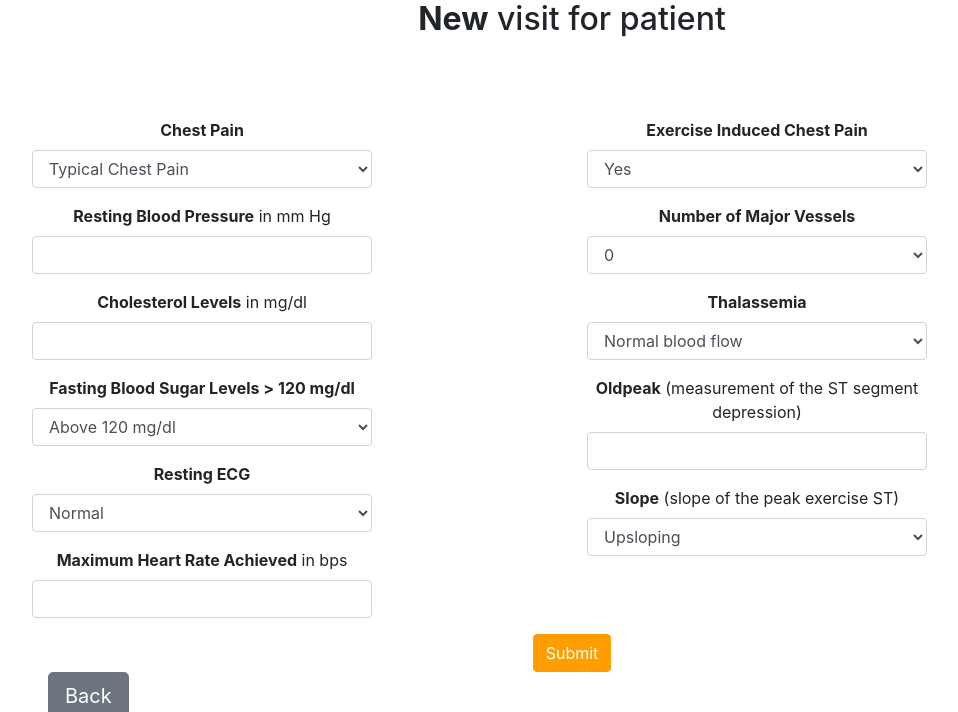
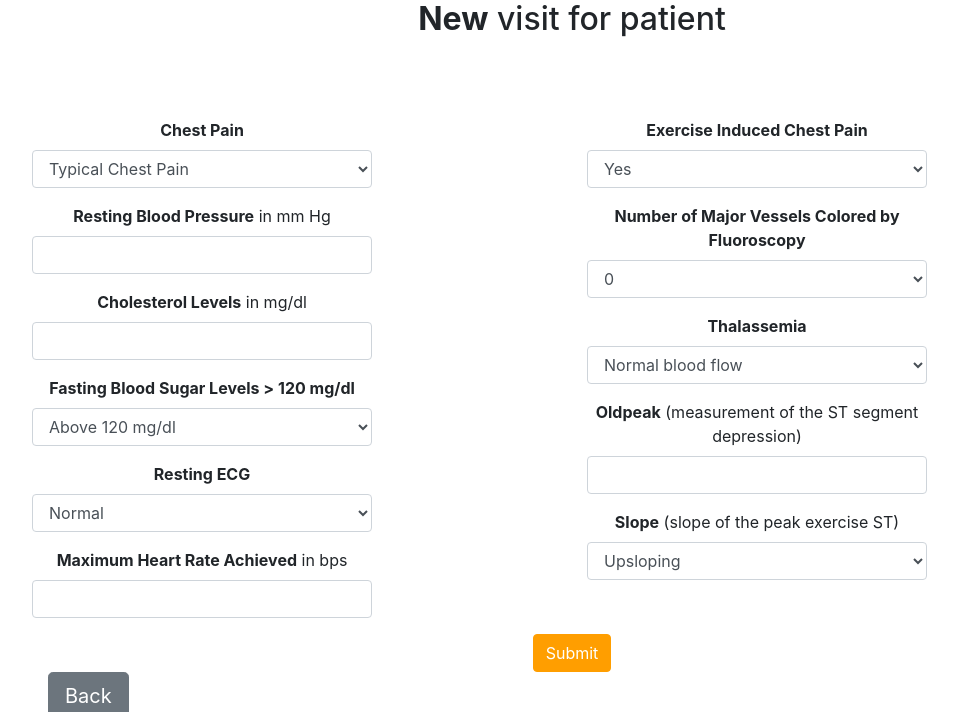
Before and after one commit to christian12305/TESINA-Web-Project, a Flask app: template website/templates/new_visit.html in a window 1280 px wide. Shown: the part 232-944 px from the top of the page, without its empty margins (68-1026 px from the left). Run offline with Flask 3, Linux system fonts and the light colour scheme; the template is opened without the code that fills it: most values are stand-ins (such as "Sample title", 1, 10 or a date in 2020); parts of the project's set-up code (start-up, migrations or seed data) failed here and were passed over; some libraries are stand-ins or nearby versions.

Commit message:
Small bug fixes

```diff
--- a/website/data_access/userDA.py
+++ b/website/data_access/userDA.py
@@ -42,6 +42,11 @@ class UserDataAccess:
 
     #Inserts the patient with the given inputs
     def store_user(self, first_name, initial, last_name, email, password, rol):
+        #Correct row input
+        if(rol == "1"):
+            rol = 1
+        else:
+            rol = 2
         ##Creating a connection cursor
         cursor = db.connection.cursor()
         cursor.execute(''' INSERT INTO USUARIO(primer_nombre, inicial, apellido, correo_electronico, contraseña, id_rol_fk) VALUES(%s, %s, %s, %s, %s, %s) ''', (first_name, initial, last_name, email, password, rol,))
--- a/website/templates/new_visit.html
+++ b/website/templates/new_visit.html
@@ -84,7 +84,7 @@
                     </select>
                 </div>
                 <div class="mb-3">
-                    <label for="major_vessels"><strong>Number of Major Vessels</strong></label>
+                    <label for="major_vessels"><strong>Number of Major Vessels Colored by Fluoroscopy</strong></label>
                     <select
                         id="major_vessels"
                         name="major_vessels"
```
